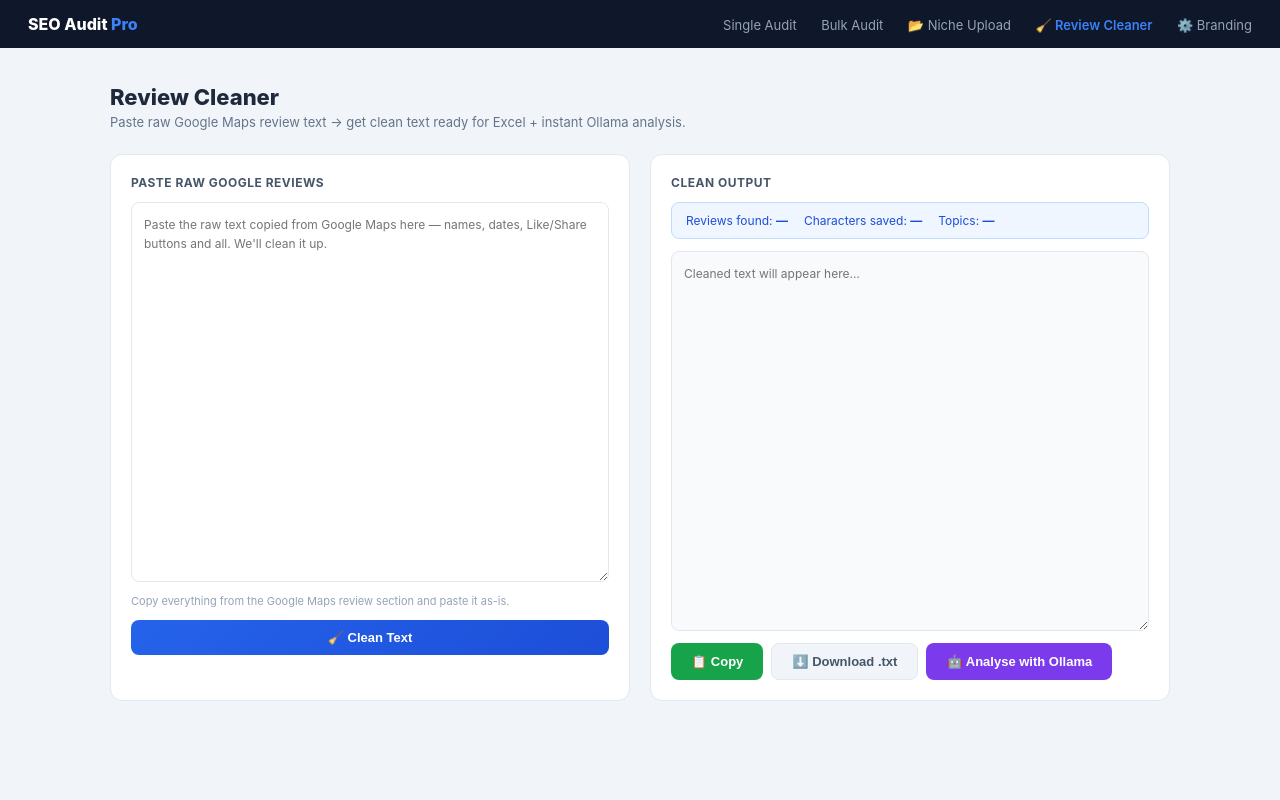
After one commit to biddrupmallick/seo-audit-pro, a FastAPI app: template templates/review_cleaner.html in a window 1280 px wide. The commit adds this page. Run offline with FastAPI, Linux system fonts and the light colour scheme; the template is opened without the code that fills it, so the values that code supplies are empty.

Commit message:
Add Review Cleaner page and review analysis fallback
- New /review-cleaner page: paste raw Google Maps text, get clean output
  with stats, copy/download buttons, and instant Ollama good/bad analysis
- New analyzers/text_cleaner.py: strips names, dates, Like/Share, blank
  entries and extracts topic summary from raw review text
- review_analyzer.py: fallback to rating+category inference when
  reviews_text is empty so no business returns blank analysis
- Nav link added to all pages

Co-Authored-By: Claude Sonnet 4.6 <noreply@anthropic.com>

```diff
--- a/main.py
+++ b/main.py
@@ -49,6 +49,7 @@ from analyzers.review_analyzer import analyze_reviews_batch
 from analyzers.website_email import enrich_businesses_with_website_emails
 from analyzers.niche_blog import generate_blog_posts
 from analyzers.ultra_email import generate_ultra_emails
+from analyzers.text_cleaner import clean_review_text
 from report.branding import load_branding, save_branding
 from scoring.scorer import calculate_scores
 from report.generator import generate_report, get_report_path
@@ -119,6 +120,52 @@ async def settings_page(request: Request):
     return templates.TemplateResponse(request, "settings.html", {
         "branding": load_branding(),
     })
+
+
+# ====== REVIEW CLEANER ======
+@app.get("/review-cleaner", response_class=HTMLResponse)
+async def review_cleaner_page(request: Request):
+    return templates.TemplateResponse(request, "review_cleaner.html", {})
+
+
+@app.post("/api/review-cleaner/clean")
+async def review_cleaner_clean(request: Request):
+    body = await request.json()
+    raw = body.get("text", "")
+    cleaned, stats = clean_review_text(raw)
+    return {"cleaned": cleaned, "stats": stats}
+
+
+@app.post("/api/review-cleaner/analyse")
+async def review_cleaner_analyse(request: Request):
+    from analyzers.ollama_client import ask
+    body = await request.json()
+    text = body.get("text", "").strip()
+    if not text:
+        return {"analysis": {}}
+
+    prompt = f"""You are a market research analyst specialising in local business reviews.
+
+REVIEW TEXT:
+{text[:6000]}
+
+Analyse these reviews and respond in EXACTLY this format:
+
+TOP_PRAISE: [3 most common things customers praise, comma-separated]
+TOP_COMPLAINTS: [3 most common complaints, comma-separated]
+STAFF_PATTERNS: [behaviours or traits mentioned about staff, comma-separated]
+SERVICE_KEYWORDS: [top 5 services customers actually mention, comma-separated]
+DIFFERENTIATORS: [what separates positive from negative experiences, one sentence]
+CUSTOMER_LANGUAGE: [3-5 exact words/phrases customers use repeatedly, in quotes]
+KEY_INSIGHT: [single most actionable finding from these reviews, one sentence]"""
+
+    raw = await asyncio.to_thread(ask, prompt, 500, 0.4)
+    parsed = {}
+    for line in raw.splitlines():
+        if ":" in line:
+            k, _, v = line.partition(":")
+            parsed[k.strip()] = v.strip()
+    return {"analysis": parsed}
 
 
 @app.post("/settings")
--- a/templates/bulk.html
+++ b/templates/bulk.html
@@ -123,6 +123,7 @@
     <a href="/">Single Audit</a>
     <a href="/bulk" class="active">Bulk Audit</a>
     <a href="/upload">📂 Niche Upload</a>
+    <a href="/review-cleaner">🧹 Review Cleaner</a>
     <a href="/settings">⚙️ Branding</a>
   </div>
 </div>
--- a/templates/index.html
+++ b/templates/index.html
@@ -21,6 +21,7 @@
       <div style="display:flex; align-items:center; gap:14px;">
         <a href="/bulk" style="font-size:12px; font-weight:600; color:#64748b; text-decoration:none; padding:6px 12px; border:1px solid #e2e8f0; border-radius:6px;">📋 Bulk Audit</a>
         <a href="/upload" style="font-size:12px; font-weight:600; color:#64748b; text-decoration:none; padding:6px 12px; border:1px solid #e2e8f0; border-radius:6px;">📂 Niche Upload</a>
+        <a href="/review-cleaner" style="font-size:12px; font-weight:600; color:#64748b; text-decoration:none; padding:6px 12px; border:1px solid #e2e8f0; border-radius:6px;">🧹 Review Cleaner</a>
         <a href="/settings" style="font-size:12px; font-weight:600; color:#64748b; text-decoration:none; padding:6px 12px; border:1px solid #e2e8f0; border-radius:6px;">⚙️ Branding</a>
         {% if is_local %}<div class="header-badge">🔒 Runs 100% Locally</div>{% endif %}
       </div>
--- /dev/null
+++ b/templates/review_cleaner.html
@@ -0,0 +1,218 @@
+<!DOCTYPE html>
+<html lang="en">
+<head>
+  <meta charset="UTF-8">
+  <meta name="viewport" content="width=device-width, initial-scale=1.0">
+  <title>Review Cleaner — SEO Audit Pro</title>
+  <style>
+    * { box-sizing: border-box; margin: 0; padding: 0; }
+    body { font-family: -apple-system, BlinkMacSystemFont, 'Segoe UI', sans-serif; background: #f1f5f9; color: #1e293b; min-height: 100vh; }
+
+    .topbar { background: #0f172a; padding: 14px 28px; display: flex; align-items: center; justify-content: space-between; }
+    .topbar-logo { color: #fff; font-size: 16px; font-weight: 800; }
+    .topbar-logo span { color: #3b82f6; }
+    .topbar-nav a { color: #94a3b8; font-size: 13px; text-decoration: none; margin-left: 20px; }
+    .topbar-nav a:hover { color: #fff; }
+    .topbar-nav a.active { color: #3b82f6; font-weight: 600; }
+
+    .page { max-width: 1100px; margin: 36px auto; padding: 0 20px 60px; }
+    h1 { font-size: 22px; font-weight: 800; margin-bottom: 4px; }
+    .subtitle { font-size: 13px; color: #64748b; margin-bottom: 24px; }
+
+    .columns { display: grid; grid-template-columns: 1fr 1fr; gap: 20px; }
+    @media (max-width: 720px) { .columns { grid-template-columns: 1fr; } }
+
+    .panel { background: #fff; border-radius: 12px; border: 1px solid #e2e8f0; padding: 20px; display: flex; flex-direction: column; gap: 12px; }
+    .panel-title { font-size: 12px; font-weight: 700; color: #475569; text-transform: uppercase; letter-spacing: 0.5px; }
+
+    textarea {
+      width: 100%; height: 380px; border: 1px solid #e2e8f0; border-radius: 8px;
+      padding: 12px; font-size: 12px; line-height: 1.6; color: #334155;
+      resize: vertical; outline: none; font-family: inherit;
+    }
+    textarea:focus { border-color: #3b82f6; }
+    textarea[readonly] { background: #f8fafc; }
+
+    .btn {
+      border: none; border-radius: 8px; padding: 10px 20px;
+      font-size: 13px; font-weight: 700; cursor: pointer;
+    }
+    .btn-primary { background: linear-gradient(135deg,#2563eb,#1d4ed8); color: #fff; width: 100%; }
+    .btn-primary:hover { opacity: 0.9; }
+    .btn-primary:disabled { opacity: 0.5; cursor: not-allowed; }
+    .btn-secondary { background: #f1f5f9; color: #475569; border: 1px solid #e2e8f0; }
+    .btn-secondary:hover { background: #e2e8f0; }
+    .btn-green { background: #16a34a; color: #fff; }
+    .btn-green:hover { opacity: 0.9; }
+    .btn-purple { background: #7c3aed; color: #fff; }
+    .btn-purple:hover { opacity: 0.9; }
+
+    .btn-row { display: flex; gap: 8px; }
+
+    .stats-bar {
+      display: none; background: #eff6ff; border: 1px solid #bfdbfe;
+      border-radius: 8px; padding: 10px 14px; font-size: 12px; color: #1d4ed8;
+      display: flex; gap: 16px; flex-wrap: wrap;
+    }
+    .stats-bar span { font-weight: 700; }
+
+    .analysis-box {
+      display: none; background: #f8fafc; border: 1px solid #e2e8f0;
+      border-radius: 8px; padding: 14px; font-size: 12px; line-height: 1.8;
+    }
+    .analysis-box.visible { display: block; }
+    .analysis-row { margin-bottom: 8px; }
+    .analysis-key { font-weight: 700; color: #475569; }
+    .analysis-val { color: #1e293b; }
+    .badge-good { display: inline-block; background: #dcfce7; color: #16a34a; border-radius: 4px; padding: 1px 6px; font-size: 11px; font-weight: 700; margin-right: 4px; }
+    .badge-bad  { display: inline-block; background: #fee2e2; color: #dc2626; border-radius: 4px; padding: 1px 6px; font-size: 11px; font-weight: 700; margin-right: 4px; }
+
+    .spinner { display: none; font-size: 12px; color: #64748b; }
+    .spinner.visible { display: block; }
+
+    .tip { font-size: 11px; color: #94a3b8; }
+  </style>
+</head>
+<body>
+
+<div class="topbar">
+  <div class="topbar-logo">SEO Audit <span>Pro</span></div>
+  <div class="topbar-nav">
+    <a href="/">Single Audit</a>
+    <a href="/bulk">Bulk Audit</a>
+    <a href="/upload">📂 Niche Upload</a>
+    <a href="/review-cleaner" class="active">🧹 Review Cleaner</a>
+    <a href="/settings">⚙️ Branding</a>
+  </div>
+</div>
+
+<div class="page">
+  <h1>Review Cleaner</h1>
+  <p class="subtitle">Paste raw Google Maps review text → get clean text ready for Excel + instant Ollama analysis.</p>
+
+  <div class="columns">
+
+    <!-- LEFT: Input -->
+    <div class="panel">
+      <div class="panel-title">Paste Raw Google Reviews</div>
+      <textarea id="raw-input" placeholder="Paste the raw text copied from Google Maps here — names, dates, Like/Share buttons and all. We'll clean it up."></textarea>
+      <p class="tip">Copy everything from the Google Maps review section and paste it as-is.</p>
+      <button class="btn btn-primary" onclick="cleanText()">🧹 Clean Text</button>
+    </div>
+
+    <!-- RIGHT: Output -->
+    <div class="panel">
+      <div class="panel-title">Clean Output</div>
+
+      <div class="stats-bar" id="stats-bar">
+        <div>Reviews found: <span id="stat-reviews">—</span></div>
+        <div>Characters saved: <span id="stat-saved">—</span></div>
+        <div>Topics: <span id="stat-topics">—</span></div>
+      </div>
+
+      <textarea id="clean-output" readonly placeholder="Cleaned text will appear here…"></textarea>
+
+      <div class="btn-row">
+        <button class="btn btn-green" onclick="copyText()" id="btn-copy" disabled>📋 Copy</button>
+        <button class="btn btn-secondary" onclick="downloadText()" id="btn-download" disabled>⬇️ Download .txt</button>
+        <button class="btn btn-purple" onclick="analyseText()" id="btn-analyse" disabled>🤖 Analyse with Ollama</button>
+      </div>
+
+      <div class="spinner" id="spinner">⏳ Ollama is analysing reviews…</div>
+
+      <!-- Ollama analysis result -->
+      <div class="analysis-box" id="analysis-box">
+        <div class="analysis-row"><span class="analysis-key">👍 Top Praise: </span><span class="analysis-val" id="an-praise"></span></div>
+        <div class="analysis-row"><span class="analysis-key">👎 Top Complaints: </span><span class="analysis-val" id="an-complaints"></span></div>
+        <div class="analysis-row"><span class="analysis-key">👥 Staff Patterns: </span><span class="analysis-val" id="an-staff"></span></div>
+        <div class="analysis-row"><span class="analysis-key">🔑 Service Keywords: </span><span class="analysis-val" id="an-keywords"></span></div>
+        <div class="analysis-row"><span class="analysis-key">⭐ Differentiators: </span><span class="analysis-val" id="an-diff"></span></div>
+        <div class="analysis-row"><span class="analysis-key">💬 Customer Language: </span><span class="analysis-val" id="an-lang"></span></div>
+        <div class="analysis-row"><span class="analysis-key">💡 Key Insight: </span><span class="analysis-val" id="an-insight"></span></div>
+      </div>
+    </div>
+
+  </div>
+</div>
+
+<script>
+async function cleanText() {
+  const raw = document.getElementById('raw-input').value.trim();
+  if (!raw) { alert('Paste some review text first.'); return; }
+
+  const resp = await fetch('/api/review-cleaner/clean', {
+    method: 'POST',
+    headers: { 'Content-Type': 'application/json' },
+    body: JSON.stringify({ text: raw }),
+  });
+  const data = await resp.json();
+
+  document.getElementById('clean-output').value = data.cleaned;
+
+  // Stats
+  document.getElementById('stat-reviews').textContent = data.stats.reviews_found;
+  document.getElementById('stat-saved').textContent = data.stats.chars_saved.toLocaleString() + ' chars';
+  document.getElementById('stat-topics').textContent = data.stats.topics.length > 0 ? data.stats.topics.join(', ') : 'none';
+  document.getElementById('stats-bar').style.display = 'flex';
+
+  // Enable buttons
+  document.getElementById('btn-copy').disabled = false;
+  document.getElementById('btn-download').disabled = false;
+  document.getElementById('btn-analyse').disabled = false;
+
+  // Hide previous analysis
+  document.getElementById('analysis-box').classList.remove('visible');
+  document.getElementById('spinner').classList.remove('visible');
+}
+
+async function analyseText() {
+  const cleaned = document.getElementById('clean-output').value.trim();
+  if (!cleaned) return;
+
+  document.getElementById('spinner').classList.add('visible');
+  document.getElementById('analysis-box').classList.remove('visible');
+  document.getElementById('btn-analyse').disabled = true;
+
+  const resp = await fetch('/api/review-cleaner/analyse', {
+    method: 'POST',
+    headers: { 'Content-Type': 'application/json' },
+    body: JSON.stringify({ text: cleaned }),
+  });
+  const data = await resp.json();
+
+  document.getElementById('spinner').classList.remove('visible');
+  document.getElementById('btn-analyse').disabled = false;
+
+  if (data.analysis) {
+    const a = data.analysis;
+    document.getElementById('an-praise').textContent = a.TOP_PRAISE || '—';
+    document.getElementById('an-complaints').textContent = a.TOP_COMPLAINTS || '—';
+    document.getElementById('an-staff').textContent = a.STAFF_PATTERNS || '—';
+    document.getElementById('an-keywords').textContent = a.SERVICE_KEYWORDS || '—';
+    document.getElementById('an-diff').textContent = a.DIFFERENTIATORS || '—';
+    document.getElementById('an-lang').textContent = a.CUSTOMER_LANGUAGE || '—';
+    document.getElementById('an-insight').textContent = a.KEY_INSIGHT || '—';
+    document.getElementById('analysis-box').classList.add('visible');
+  }
+}
+
+function copyText() {
+  const output = document.getElementById('clean-output');
+  output.select();
+  document.execCommand('copy');
+  const btn = document.getElementById('btn-copy');
+  btn.textContent = '✅ Copied!';
+  setTimeout(() => btn.textContent = '📋 Copy', 2000);
+}
+
+function downloadText() {
+  const text = document.getElementById('clean-output').value;
+  const blob = new Blob([text], { type: 'text/plain' });
+  const a = document.createElement('a');
+  a.href = URL.createObjectURL(blob);
+  a.download = 'clean_reviews.txt';
+  a.click();
+}
+</script>
+</body>
+</html>
```
Also changed, not shown: analyzers/review_analyzer.py (+33 -6 lines), analyzers/text_cleaner.py (added, +87 -0 lines).
